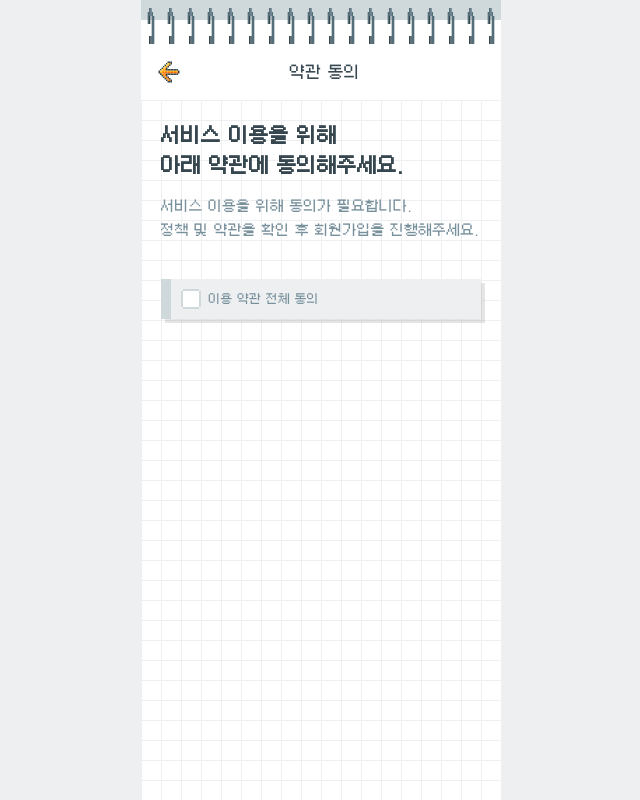
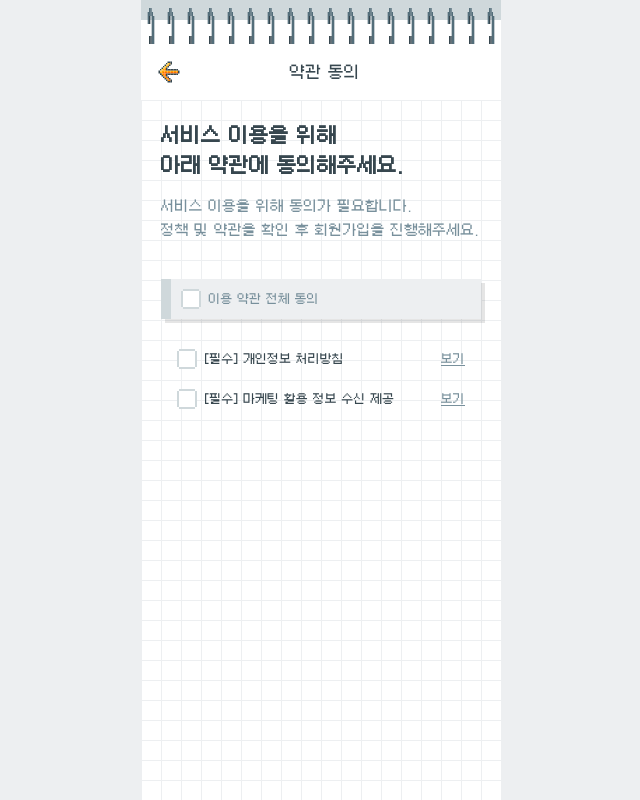
Before and after one commit to bside-4team/4team-client, a Next.js app: page /sign-up in a window 1280 px wide. Shown: the whole page, without its empty margins (319-959 px from the left). Built offline with nearby package versions, Linux system fonts and the light colour scheme.

Commit message:
[KB-83] feat : 개인정보처리방침 , 마켓팅 UI 완료

```diff
--- a/src/app/sign-up/components/terms/index.tsx
+++ b/src/app/sign-up/components/terms/index.tsx
@@ -27,6 +27,25 @@ export default function Terms() {
             />
           </S.CheckboxContainer>
         </S.CheckboxWrapper>
+        <S.PrivacyNoticeWrapper>
+          <S.PrivacyNoticeCheckboxContainer>
+            <CheckBox2 checkBoxId="privacy-notice" onChangeEvent={() => console.log('click')} checked={false} />
+          </S.PrivacyNoticeCheckboxContainer>
+          <S.PrivacyNoticeContainer>
+            <S.PrivacyNoticeTitle>[필수] 개인정보 처리방침</S.PrivacyNoticeTitle>
+            <S.PrivacyNoticeLook>보기</S.PrivacyNoticeLook>
+          </S.PrivacyNoticeContainer>
+        </S.PrivacyNoticeWrapper>
+
+        <S.MarketingWrapper>
+          <S.MarketingCheckboxContainer>
+            <CheckBox2 checkBoxId="privacy-notice" onChangeEvent={() => console.log('click')} checked={false} />
+          </S.MarketingCheckboxContainer>
+          <S.MarketingContainer>
+            <S.MarketingTitle>[필수] 마케팅 활용 정보 수신 제공</S.MarketingTitle>
+            <S.MarketingLook>보기</S.MarketingLook>
+          </S.MarketingContainer>
+        </S.MarketingWrapper>
       </S.Wrapper>
     </>
   );
--- a/src/app/sign-up/components/terms/page.styled.ts
+++ b/src/app/sign-up/components/terms/page.styled.ts
@@ -40,3 +40,54 @@ export const Divider = styled.div`
   width: 10px;
   background-color: ${({ theme }) => theme.colors.neutral.bg10};
 `;
+
+export const PrivacyNoticeWrapper = styled.div`
+  display: flex;
+  padding: 10px 16px;
+  margin-top: 20px;
+  align-items: center;
+`;
+
+export const PrivacyNoticeCheckboxContainer = styled.div``;
+
+export const PrivacyNoticeContainer = styled.div`
+  display: flex;
+  width: 100%;
+  font-size: 12px;
+  font-weight: 400;
+  color: ${({ theme }) => theme.colors.neutral.bg80};
+  justify-content: space-between;
+`;
+
+export const PrivacyNoticeTitle = styled.p``;
+export const PrivacyNoticeLook = styled.p`
+  font-size: 12px;
+  font-weight: 400;
+  text-decoration-line: underline;
+  color: ${({ theme }) => theme.colors.neutral.bg40};
+`;
+
+export const MarketingWrapper = styled.div`
+  display: flex;
+  padding: 10px 16px;
+  align-items: center;
+`;
+
+export const MarketingCheckboxContainer = styled.div``;
+
+export const MarketingContainer = styled.div`
+  display: flex;
+  width: 100%;
+  font-size: 12px;
+  font-weight: 400;
+  color: ${({ theme }) => theme.colors.neutral.bg80};
+  justify-content: space-between;
+`;
+
+export const MarketingTitle = styled.p``;
+export const MarketingLook = styled.p`
+  font-size: 12px;
+  font-weight: 400;
+  text-decoration-line: underline;
+  color: ${({ theme }) => theme.colors.neutral.bg40};
+`;
```
